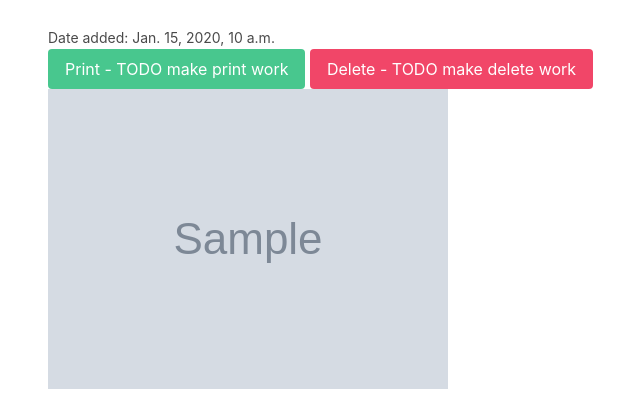
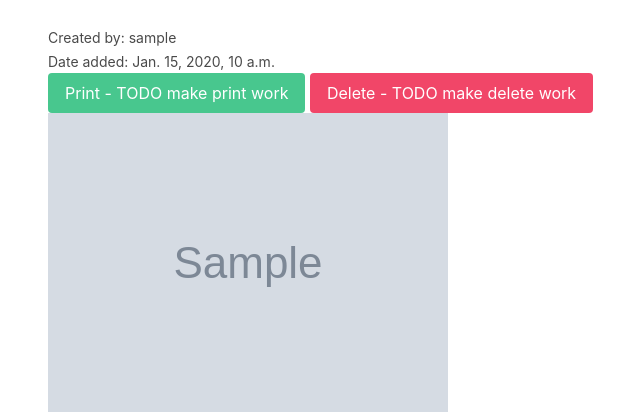
Before and after one commit to philconow/homeQR, a Django app: page /qr/block/view/1/ in a window 1280 px wide. Shown: the part 168-580 px from the top of the page, without its empty margins (0-640 px from the left). Run offline with Django 3.2, Linux system fonts and the light colour scheme; a user stored in the database is signed in; tables that the repository leaves empty hold one stand-in row (values such as "Sample post"); grey boxes marked "Sample" are stand-in pictures.

Commit message:
Display created by in view

```diff
--- a/QR/templates/view_qr_block.html
+++ b/QR/templates/view_qr_block.html
@@ -3,6 +3,9 @@
 {% block content %}
     <h1 class=title>View QRBlock {{ qrblock.id }}</h1>
     <h2 class=subtitle>(QR Codes {{ qrblock.qrblocks.all.first.id }} - {{ qrblock.qrblocks.all.last.id }})</h2>
+
+    <small>Created by: {{ qrblock.created_by}}</small>
+    <br>
     <small>Date added: {{ qrblock.created_at }}</small>
 
     <br>
```
